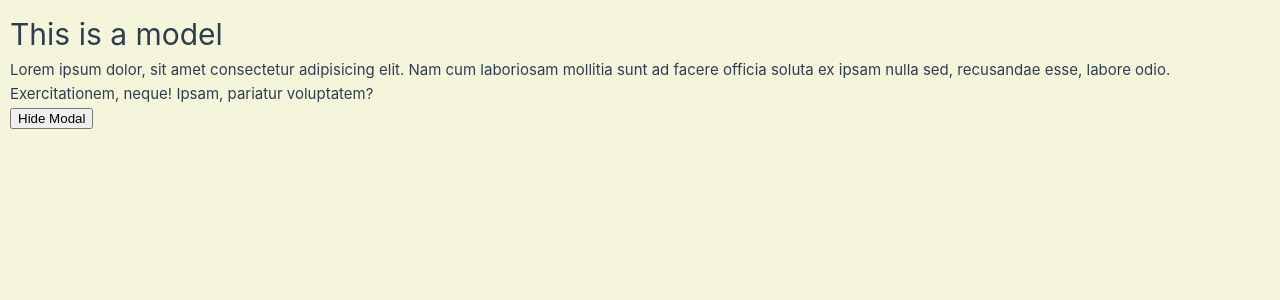
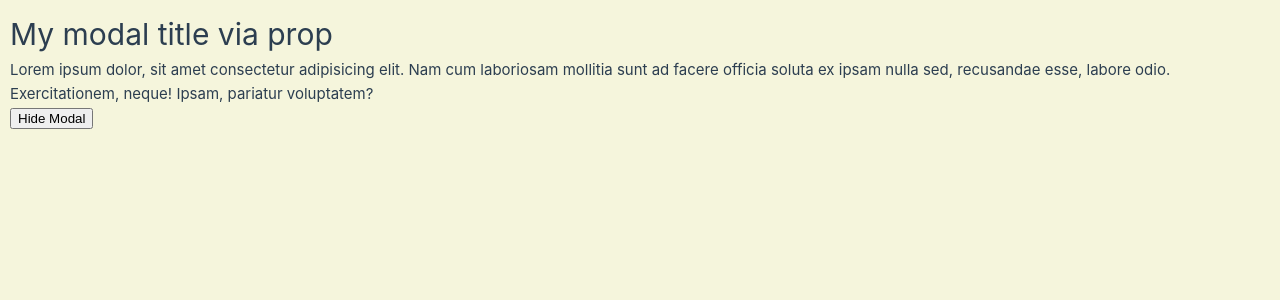
Before and after one commit to SuitcaseCoder/Vue-Composition-API-Basics, a Vue app: page /modals in a window 1280 px wide. Both pictures are taken after a click on the button "Show modal". Shown: the top 300 px of the page. Built offline with nearby package versions, Linux system fonts and the light colour scheme.

Commit message:
halfway through child components, props. next -> emits

```diff
--- /dev/null
+++ b/src/components/Modal.vue
@@ -0,0 +1,38 @@
+<template>
+    <teleport to=".modals-container">
+      <div
+       class="modal"
+      >
+        <h1>{{ title }}</h1>
+        <slot />
+        <button>Hide Modal</button>
+      </div>
+    </teleport>
+</template>
+
+<script setup>
+/* props */
+
+// we don't have to import `defineProps()` it's just available
+const props = defineProps({
+    title: {
+        type: String,
+        default: 'No title specified'
+    }
+})
+
+
+</script>
+
+<style>
+.modal {
+  background: beige;
+  padding: 10px;
+  position: absolute;
+  left: 0;
+  top: 0;
+  width: 100%;
+  height: 100%;
+  z-index: 1;
+}
+</style>
--- a/src/router/index.js
+++ b/src/router/index.js
@@ -1,5 +1,9 @@
 import { createRouter, createWebHistory } from 'vue-router'
 import HomeView from '../views/HomeView.vue'
+import ModalsView from '../views/ModalsView.vue'
+import PostsView from '../views/PostsView.vue'
+import PostDetailView from '../views/PostDetailView.vue'
+
 
 const router = createRouter({
   history: createWebHistory(import.meta.env.BASE_URL),
@@ -10,20 +14,21 @@ const router = createRouter({
       component: HomeView
     },
     {
+      path: '/modals',
+      name: 'modals',
+      component: ModalsView
+    },
+    {
       path: '/posts',
       name: 'posts',
-      component: () => import('../views/Postsview.vue')
+      component: PostsView
     },
     {
       path: '/postDetail/:id',
       name: 'postDetail',
-      component: () => import('../views/PostDetailview.vue')
-    },
-    {
-      path: '/modals',
-      name: 'modals',
-      component: () => import('../views/ModalsView.vue')
-    },
+      component: PostDetailView
+    }
+
   ]
 })
 
--- a/src/views/ModalsView.vue
+++ b/src/views/ModalsView.vue
@@ -2,39 +2,26 @@
   <div class="modals">
     <h1>Modals</h1>
     <button @click="showModal = true">Show modal</button>
-    <teleport to=".modals-container">
-      <div v-if="showModal" class="modal">
-        <h1>This is a model</h1>
+    <Modal
+      v-if="showModal"
+      title="My modal title via prop"
+    >
       <p>
         Lorem ipsum dolor, sit amet consectetur adipisicing elit. Nam cum
         laboriosam mollitia sunt ad facere officia soluta ex ipsam nulla sed,
         recusandae esse, labore odio. Exercitationem, neque! Ipsam, pariatur
         voluptatem?
       </p>
-        <button @click="showModal = false">Hide Modal</button>
-      </div>
-    </teleport>
+    </Modal>
   </div>
 </template>
 
 <script setup>
 /* imports */
-import { ref } from "vue";
+import { ref } from "vue"
+import Modal from '@/components/Modal.vue'
 
 /* modals */
+const showModal = ref(false);
 
-const showModal = ref(false);
 </script>
-
-<style>
-.modal {
-  background: beige;
-  padding: 10px;
-  position: absolute;
-  left: 0;
-  top: 0;
-  width: 100%;
-  height: 100%;
-  z-index: 1;
-}
-</style>
```
Lines whose indentation alone changed are shown as unchanged.
